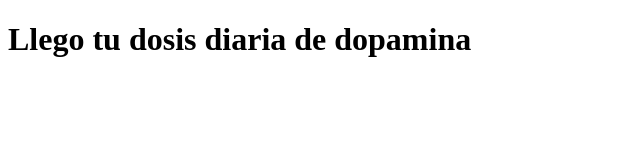
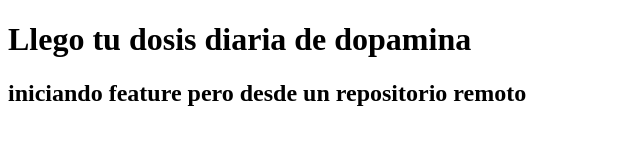
Before and after one commit to JaimeDG25/Cuso_GIT__uno, a plain HTML site: page index.html in a window 1280 px wide. Shown: the whole page, without its empty margins (0-640 px from the left). Drawn offline with Linux system fonts and the light colour scheme.

Commit message:
primer commit con flow remoto

```diff
--- a/index.html
+++ b/index.html
@@ -7,5 +7,6 @@
 </head>
 <body>
     <h1>Llego tu dosis diaria de dopamina</h1>
+    <h2>iniciando feature pero desde un repositorio remoto</h2>
 </body>
 </html>
```
